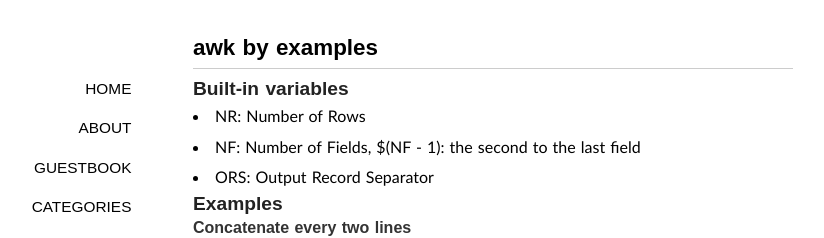
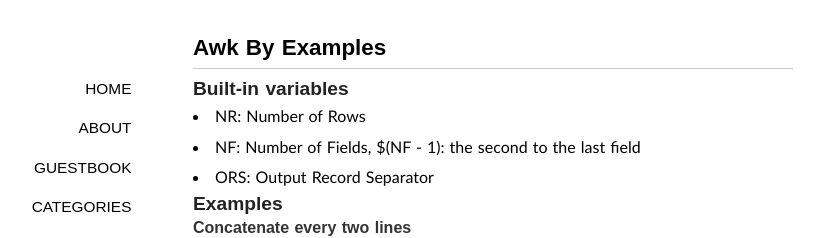
Before and after one commit to lchenn/linchen04.github.io, a Jekyll site: the page built from _posts/2014-07-30-awk-by-examples.md, in a window 1280 px wide. Shown: the top 238 px of the page, without its empty margins (147-971 px from the left). Built offline with Jekyll 4.4.1, drawn with Linux system fonts in a browser that asks for light colours; some web fonts are replaced; Markdown is read by kramdown in place of the engine named in the settings; comment, search, counter and statistics services are not loaded.

```diff
--- a/_posts/2014-07-30-awk-by-examples.md
+++ b/_posts/2014-07-30-awk-by-examples.md
@@ -1,6 +1,6 @@
 ---
 layout: post
-title: "awk by examples"
+title: "Awk By Examples"
 categories:
 tags: "Linux"
 ---
```
